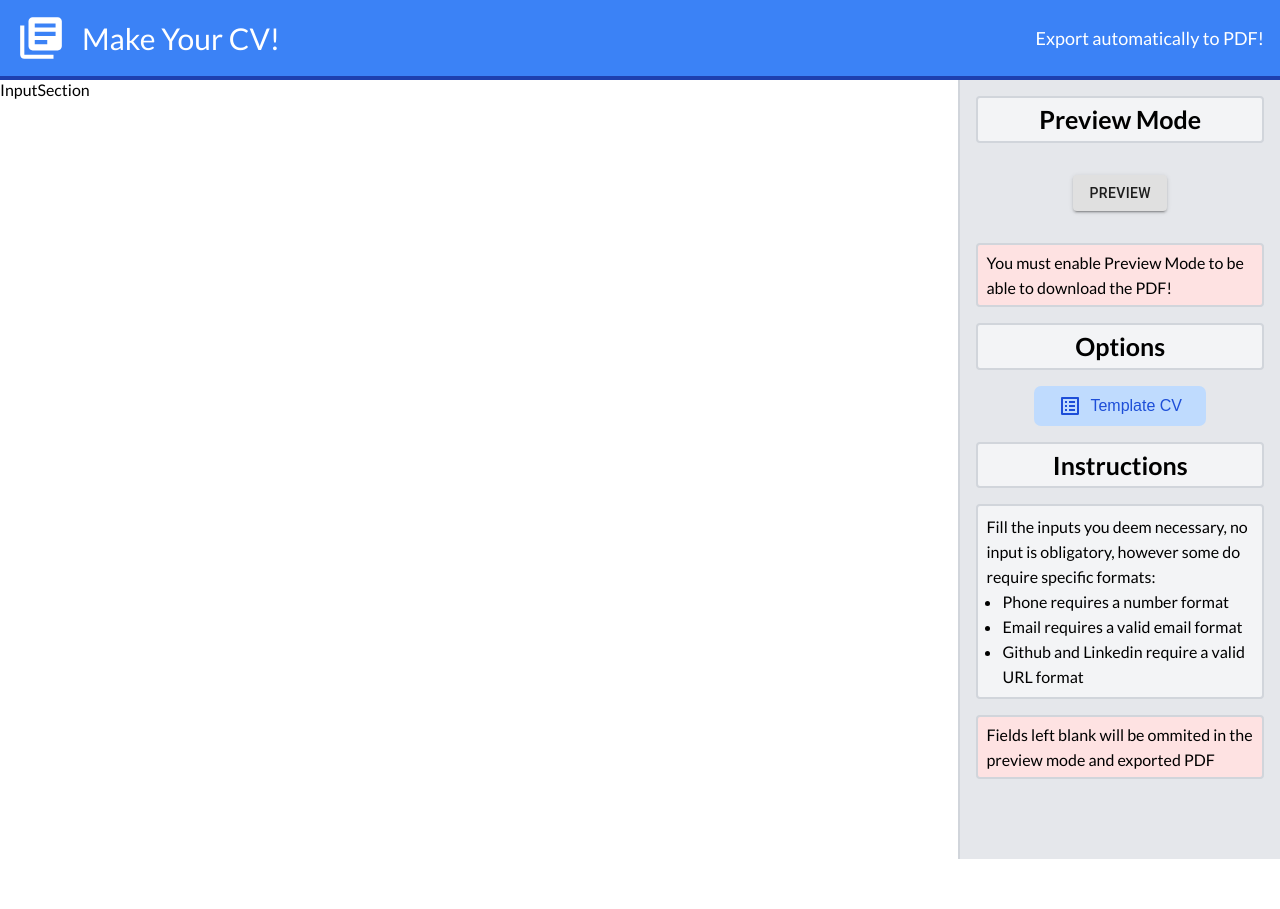
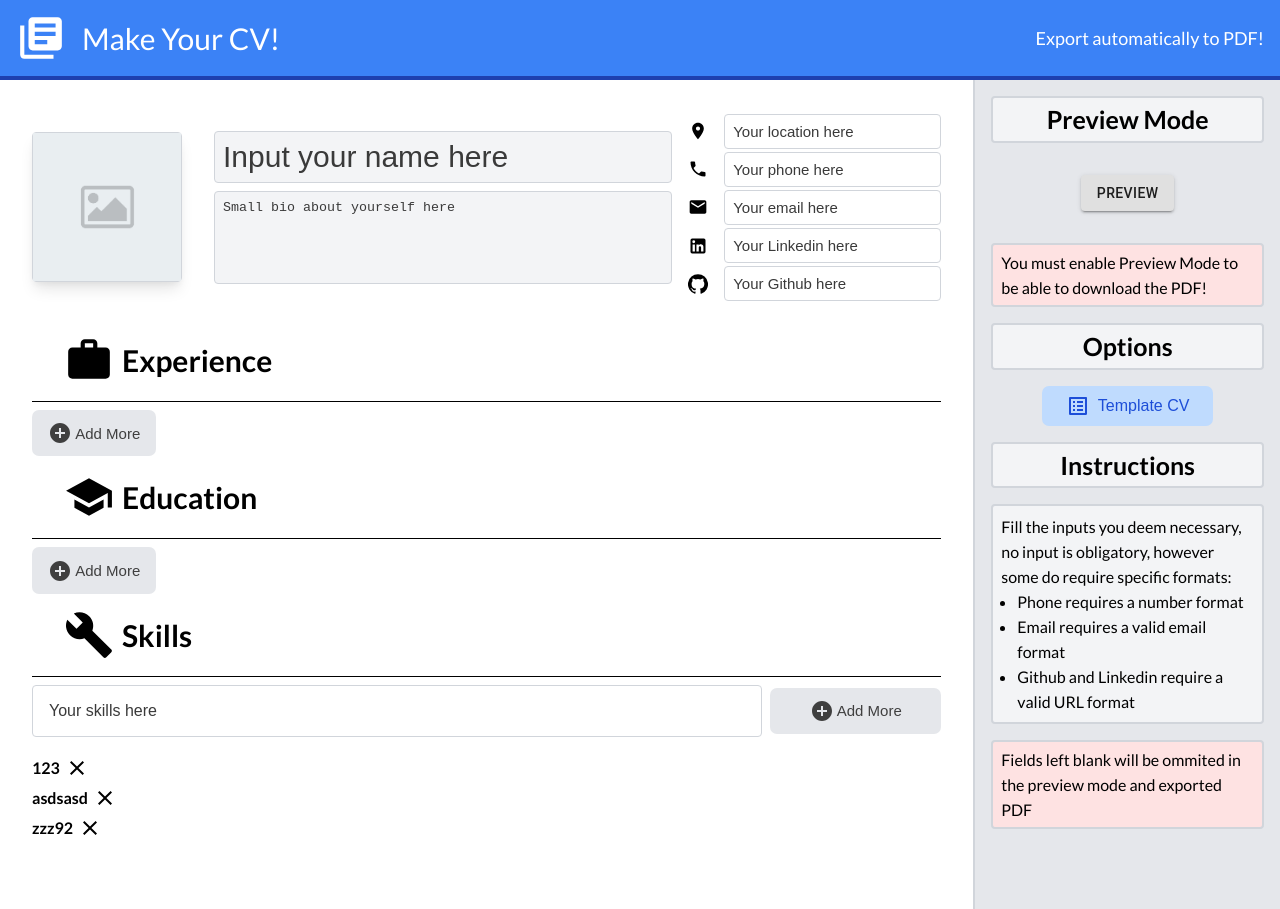
Before and after one commit to ceddah/CV_Aplication_ReactJS_App, a React (Create React App) app: page / in a window 1280 px wide. Before the commit the page ends 859 px from the top, so only its background shows below. Built offline with nearby package versions, Linux system fonts and the light colour scheme.

Commit message:
Inputs Section done

```diff
--- a/src/components/InputSection.js
+++ b/src/components/InputSection.js
@@ -1,9 +1,83 @@
 import React from 'react'
+import RoomIcon from '@material-ui/icons/Room';
+import PhoneIcon from '@material-ui/icons/Phone';
+import EmailIcon from '@material-ui/icons/Email';
+import LinkedInIcon from '@material-ui/icons/LinkedIn';
+import GitHubIcon from '@material-ui/icons/GitHub';
+import WorkIcon from '@material-ui/icons/Work';
+import BuildIcon from '@material-ui/icons/Build';
+import SchoolIcon from '@material-ui/icons/School';
+import AddCircleIcon from '@material-ui/icons/AddCircle';
+import CloseIcon from '@material-ui/icons/Close';
 
 const InputSection = () => {
     return (
         <main className="section__inputs">
-            InputSection
+            <section className="personal-info">
+                <div className="your-image">
+                    <img src="./default-placeholder.png" alt="as" />
+                </div>
+                <div className="personal-info__inputs">
+                    <input type="text" name="name"  autoComplete="off" placeholder="Input your name here"/>
+                    <textarea name="bio" cols="30" rows="5" placeholder="Small bio about yourself here"></textarea>
+                </div>
+                <div className="contact-info">
+                    <div className="contact-form-control">
+                        <RoomIcon fontSize="small" />
+                        <input type="text" name="location" placeholder="Your location here" />
+                    </div>
+                    <div className="contact-form-control">
+                        <PhoneIcon fontSize="small" />
+                        <input type="tel" name="phone" placeholder="Your phone here" />
+                    </div>
+                    <div className="contact-form-control">
+                        <EmailIcon fontSize="small" />
+                        <input type="email" name="email" placeholder="Your email here" />
+                    </div>
+                    <div className="contact-form-control">
+                        <LinkedInIcon fontSize="small" />
+                        <input type="url" name="linkedin" placeholder="Your Linkedin here" />
+                    </div>
+                    <div className="contact-form-control">
+                        <GitHubIcon fontSize="small" />
+                        <input type="url" name="github" placeholder="Your Github here" />
+                    </div>
+                </div>
+            </section>
+
+            <section className="sect experience">
+                <h1 className="sect__header"><WorkIcon className="header-icon" /> Experience</h1>
+                <div className="sect__inputs"></div>
+                <button className="add-more"><AddCircleIcon className="add-more__btn" />Add More</button>
+            </section>
+            <section className="sect education">
+            <h1 className="sect__header"><SchoolIcon className="header-icon"/> Education</h1>
+                <div className="sect__inputs"></div>
+                <button className="add-more"><AddCircleIcon className="add-more__btn" />Add More</button>
+            </section>
+            <section className="sect skills">
+                <h1 className="sect__header"><BuildIcon className="header-icon" /> Skills</h1>
+                <div className="skills_input">
+                    <form>
+                        <input type="text" name="skills"  placeholder="Your skills here" />
+                        <button className="add-more"><AddCircleIcon className="add-more__btn" />Add More</button>
+                    </form>
+                    <ul className="skills_list">
+                        <li>
+                            <span>123</span>
+                            <CloseIcon className="close-icon" />
+                        </li>
+                        <li>
+                            <span>asdsasd</span>
+                            <CloseIcon className="close-icon"/>
+                        </li>
+                        <li>
+                            <span>zzz92</span>
+                            <CloseIcon className="close-icon"/>
+                        </li>
+                    </ul>
+                </div>
+            </section>
         </main>
     )
 }
--- a/src/components/Sidebar.js
+++ b/src/components/Sidebar.js
@@ -1,4 +1,4 @@
-import React,{useState} from 'react'
+import React from 'react'
 import ListAltIcon from '@material-ui/icons/ListAlt';
 import GetAppIcon from '@material-ui/icons/GetApp';
 import Button from '@material-ui/core/Button';
--- a/src/components/styles/App.scss
+++ b/src/components/styles/App.scss
@@ -6,6 +6,16 @@ $border-color: rgb(209, 213, 219);
     display: flex;
     align-items: center;
     justify-content: space-between;
+}
+
+@mixin styleInputs {
+    border: 1px solid rgb(209, 213, 219);
+    outline: none;
+    border-radius: 4px;
+
+    &:focus {
+        border: 1px solid rgb(147, 197, 253);
+    }
 }
 
 .App {
@@ -51,10 +61,164 @@ $border-color: rgb(209, 213, 219);
 
     &__inputs {
         flex: 1;
+        padding: 2rem;
+
+        .personal-info {
+            display: grid;
+            grid-template-columns: 1fr 31fr 1fr;
+            align-items: center;
+            margin-bottom: 2rem;
+
+            .your-image {
+                width: 150px;
+                height: 150px;
+                border: 1px solid $border-color;
+                border-radius: 4px;
+                cursor: pointer;
+                box-shadow: 0 10px 15px -3px rgba(0, 0, 0, 0.1), 0 4px 6px -2px rgba(0, 0, 0, 0.05);
+
+                img {
+                    width: 100%;
+                    height: 100%;
+                    object-fit: cover;
+                }
+            }
+
+            &__inputs {
+                display: flex;
+                flex-direction: column;
+                margin: 0 1rem 0 2rem;
+
+                input, textarea {
+                    background-color: rgb(243, 244, 246);
+                    width: 100%;
+                    padding: 0.5rem;
+                    @include styleInputs();
+                }
+
+                input {
+                    font-size: 30px;
+                    margin-bottom: 0.5rem;
+                }
+
+                textarea {
+                    resize: none;
+                }
+            }
+
+            .contact-form-control {
+                display: flex;
+                align-items: center;
+                justify-content: space-between;
+
+                input {
+                    @include styleInputs();
+                    padding: 0.5rem;
+                    margin: 0.1rem 0 0.1rem 1rem;
+                    font-size: 15px;
+                }
+            }
+
+        }
+
+        .sect {
+            width: 100%;
+
+            &__header {
+                border-bottom: 1px solid #000;
+                display: flex;
+                align-items: center;
+                padding-bottom: 1rem;
+                font-size: 30px;
+                margin-bottom: 0.5rem;
+
+                .header-icon {
+                    font-size: 50px;
+                    margin: 0 0.5rem 0 2rem;
+                }
+            }
+
+            .add-more {
+                background-color: rgb(229, 231, 235);
+                padding: 0.7rem 1rem;
+                border: none;
+                border-radius: 7px;
+                display: flex;
+                align-items: center;
+                font-size: 15px;
+                cursor: pointer;
+                color: rgb(63, 63, 63);
+                transition: all 0.3s linear;
+                margin-bottom: 1rem;
+
+                &__btn {
+                    margin-right: 0.2rem;
+                }
+
+                &:active {
+                    transform: scale(0.95);
+                }
+
+                &:hover {
+                    background-color: rgb(207, 209, 212);
+                }
+            }
+
+            .skills_input {
+                width: 100%;
+
+                form {
+                    display: flex;
+                    align-items: center;
+
+                    input {
+                        flex: 1;
+                        @include styleInputs();
+                        padding: 1rem;
+                        font-size: 16px;
+                    }
+
+                    .add-more {
+                        flex: 0.2;
+                        justify-content: center;
+                        margin-left: 0.5rem;
+                        margin-bottom: 0;;
+                    }
+
+                }
+
+                .skills_list {
+                    margin: 1rem 0;
+
+                    li {
+                        display: flex;
+                        align-items: center;
+                        height: 30px;
+
+                        span {
+                            margin-right: 0.3rem;
+                            font-weight: 700;
+                        }
+
+                        .close-icon {
+                            transition: 0.15s cubic-bezier(.4,0,.2,1);
+                        }
+
+                        .close-icon:hover {
+                            color: rgb(185, 28, 28);
+                            transform: scale(1.2);
+                            cursor: pointer;
+                        }
+                    }
+                }
+
+            }
+        }
     }
 
     &__preview {
         flex: 1;
+        padding: 2rem;
     }
 
     &__sidebar {
--- a/src/components/styles/_resets.scss
+++ b/src/components/styles/_resets.scss
@@ -15,3 +15,13 @@ html {
 a {
     text-decoration: none;
 }
+
+::placeholder {
+    color: rgb(58, 58, 58);
+}
+
+input:focus, textarea:focus {
+    &::placeholder {
+        color: gray;
+    }
+}
```
Also changed, not shown: public/default-placeholder.png (added).
